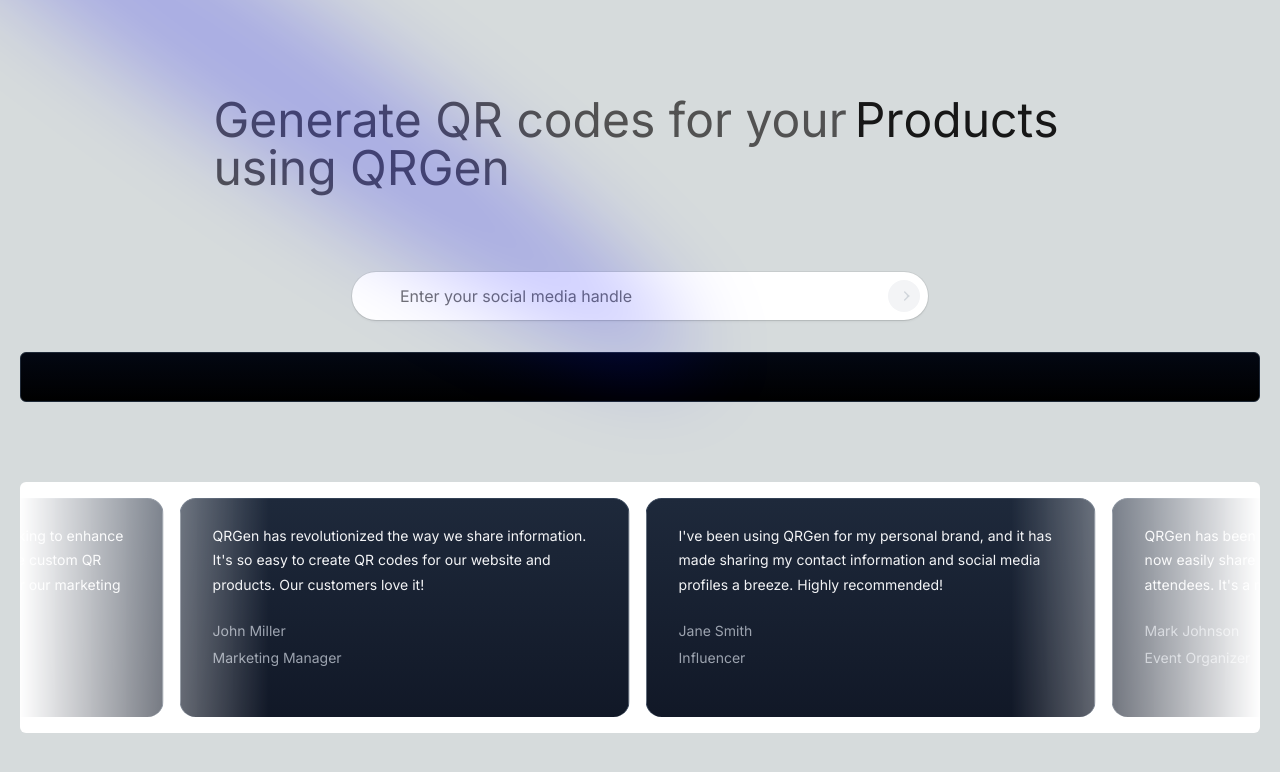
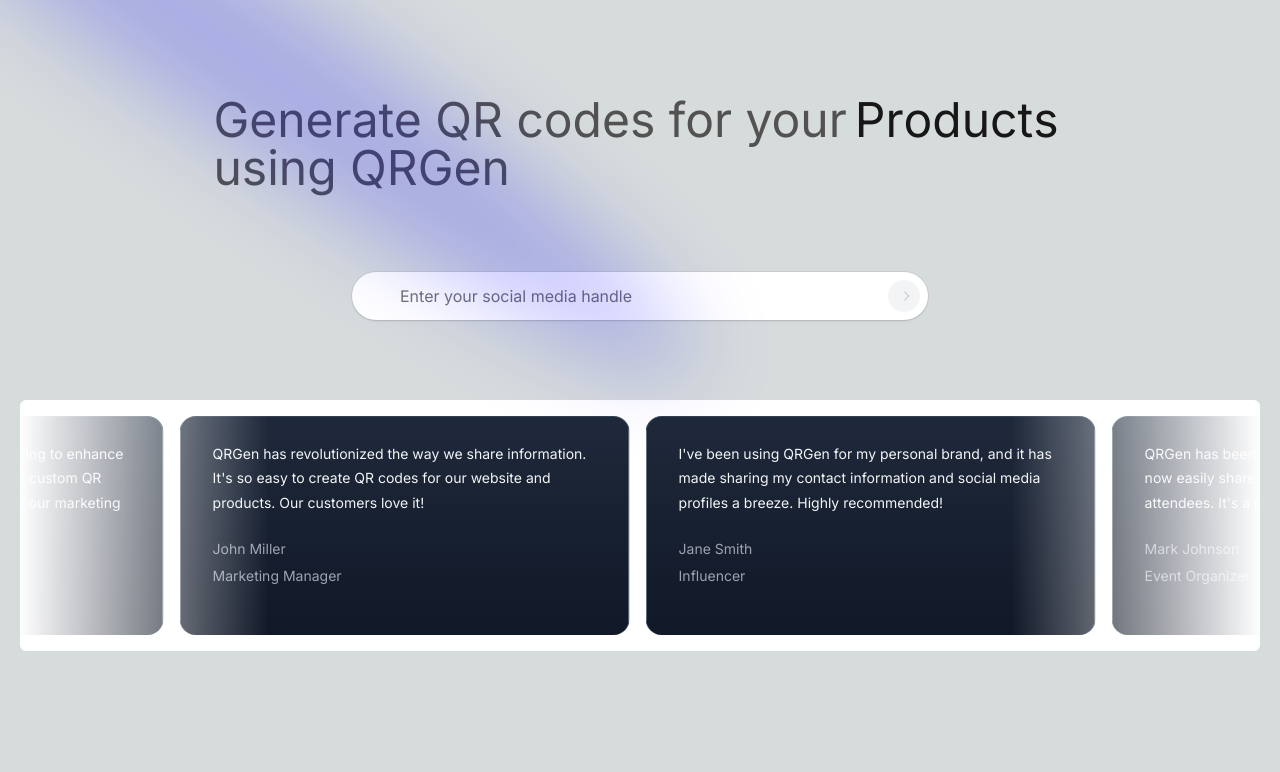
Before and after one commit to RJohnPaul/YouNotes, a Next.js app: page / in a window 1280 px wide. Shown: the top 772 px of the page. Built offline with nearby package versions, Linux system fonts and the light colour scheme.

Commit message:
feat: Add duration to toast notifications on QR code generation success and error

```diff
--- a/app/page.tsx
+++ b/app/page.tsx
@@ -96,6 +96,7 @@
         title: "QR Code Generated",
         description: "Your QR code has been successfully generated.",
         action: <ToastAction altText="View QR Code" onClick={() => window.open(objectUrl, "_blank")}>View</ToastAction>,
+        duration: 5000,
       });
     } catch (error) {
       console.error(error);
@@ -103,6 +104,7 @@
         variant: "default",
         title: "Error",
         description: "Failed to generate QR code. Please try again.",
+        duration: 5000,
       });
     } finally {
       setIsLoading(false);
@@ -145,14 +147,14 @@
           <Progress value={progress} className="h-2 w-1/2 mx-auto" />
         </div>
       )}
-      <div className="mt-8 pb-10 items-center justify-center rounded-md border border-gray-800 bg-gradient-to-b from-gray-950 to-black px-3 py-2">
-        {qrCodeImage && (
+      {qrCodeImage && (
+        <div className="mt-8 pb-10 items-center justify-center rounded-md border border-gray-800 bg-gradient-to-b from-gray-950 to-black px-3 py-2">
           <div className="mt-8 flex flex-col items-center justify-center">
             <Image src={qrCodeImage} alt="QR Code" width={200} height={200} />
             <Button onClick={downloadQRCode} className="mt-4">Download QR Code</Button>
           </div>
-        )}
-      </div>
+        </div>
+      )}
 
       <div className="mt-20 rounded-md flex flex-col antialiased bg-white dark:bg-black dark:bg-grid-white/[0.05] items-center justify-center relative overflow-hidden">
         <InfiniteMovingCards
```
